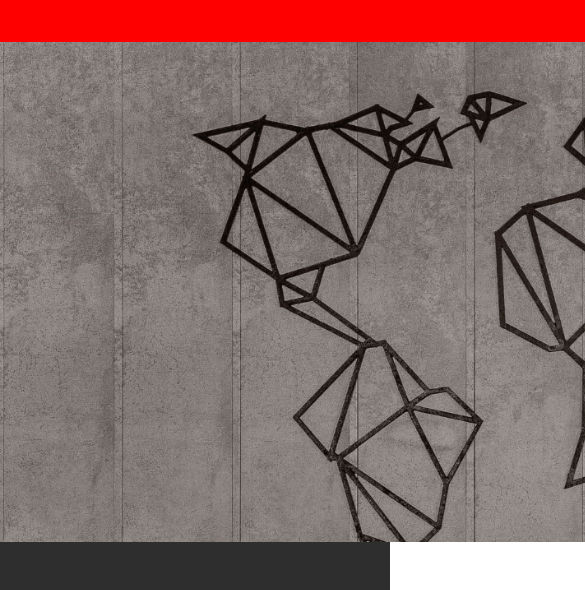
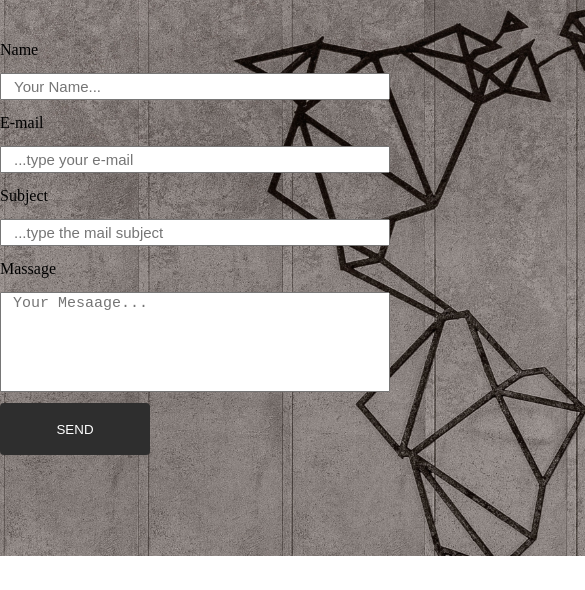
Before and after one commit to DavitInjgia/Lecture11, a plain HTML site: page index.html in a window 390 px wide. Shown: the part 170-760 px from the top of the page, 585 px wide, since content can reach past the window. Drawn offline with Linux system fonts and the light colour scheme.

Commit message:
without responsive

```diff
--- a/css/styles.css
+++ b/css/styles.css
@@ -1,5 +1,4 @@
 .head_class{
-	background-color: red;
 	height: 212px;
 	width: 1260px;
 	margin: 0 auto;
@@ -40,14 +39,71 @@
 	color: #707070;
 	font-size: 20px;
 }
-.sec1{
-	width: 1260px;
-	height: 500px;
+.img1_class{
+	width: 1640px;
+	height: 608px;
+}
+.sec2{
+	height: 600px;
+	max-width: 1260px;
+	width: 100%;
+	position: relative;
+}
+.btn {
+  width: 150px;
+  height: 52px;
+  background-color: #4CAF50;
+  color: white;
+  padding: 14px 20px;
+  margin: 8px 0;
+  border: none;
+  border-radius: 4px;
+  cursor: pointer;
+  text-transform: uppercase;
+}
+
+.input-wraper {
+	max-width: 700px;
+	width: 100%;
+	margin-top: 15px;
+	margin-bottom: 15px;
+	font-size: 18px;
+}
+.input-wraper::placeholder {
+	font-size: 15px;
+	padding-left: 10px;
+}
+.input-wraper:focus {
+	outline: none;
+}
+.textarea-wraper:focus {
+	outline: none;
+}
+.textarea-wraper::placeholder {
+	font-size: 15px;
+	padding-left: 10px;
+}
+
+.btn {
+	background-color: #2E2E2E;
+	padding: 10px;
+	border: none;
+	width: 150px;
+}
+.form-wraper {
+	max-width: 600px;
+	width: 100%;
 	margin: 0 auto;
-	background-image: url('../img/map.png');
-	background-repeat: no-repeat;
-	background-size: cover;
 }
+.textarea-wraper {
+	width: 100%;
+	resize: none;
+	height: 100px;
+	margin-top: 15px;
+	color: blue;
+	font-size: 18px;
+}
+
 .sec3{
 	background-color: #2E2E2E;
 	height: 207px;
@@ -57,24 +113,17 @@
 	height: 207px;
 	margin: 0 auto;
 	display: flex;
-	justify-content: flex-start;
+	justify-content: space-between;
 	align-items: center;
 }
-.sec3_image{
-	margin-right: 120px;
-}
-.contact{
-	margin-right: 120px;
-}
+
 .contact h3{
 	font-size: 20px;
 }
 .contact p{
 	font-size: 13px;
 }
-.address{
-	margin-right: 150px;
-}
+
 .address h3{
 	font-size: 19px;
 }
--- a/index.html
+++ b/index.html
@@ -3,6 +3,7 @@
 <head>
 	<title>Lesson 11</title>
 	<meta charset="utf-8">
+	<meta name="viewport" content="width=device-width, initial-scale=1.0">
 	<link rel="stylesheet" typ e="text/css" href="css/reset.css">
 	<link rel="stylesheet" type="text/css" href="css/fonts.css">
 	<link rel="stylesheet" type="text/css" href="css/styles.css">
@@ -33,8 +34,30 @@
 			</nav>
 		</div>
 	</header>
-	<section class="sec1">
+	<img src="img/map.png" alt="map" class="img_class">
+	<section class="sec2">
+		<form class="form-wraper">
+			<div class="forms">
+				<label for="name">Name</label>
+				<input class="input-wraper" type="text" name="myname" id="name" placeholder="Your Name..." required>
+			</div>
+			<div class="forms">
+				<label for="email">E-mail</label>
+				<input class="input-wraper" type="email" name="myemail" id="email" placeholder="...type your e-mail" required>
+			</div>
+			<div class="forms">
+				<label for="subject">Subject</label>
+				<input class="input-wraper" type="text" name="mysubject" id="subject" placeholder="...type the mail subject" required>
+			</div>
+			<div class="forms">
+				<label>Massage</label>
+				<textarea  class="textarea-wraper" name="message" placeholder="Your Mesaage..."></textarea>
+			</div>
 
+			<div class="button-flex">
+				<button class="btn" type="submit">Send </button>
+			</div>
+		</form>
 	</section>
 	<section class="sec3">
 		<div class="sec3_div">
```
Also changed, not shown: css/responsive.css (added, +7 -0 lines).
